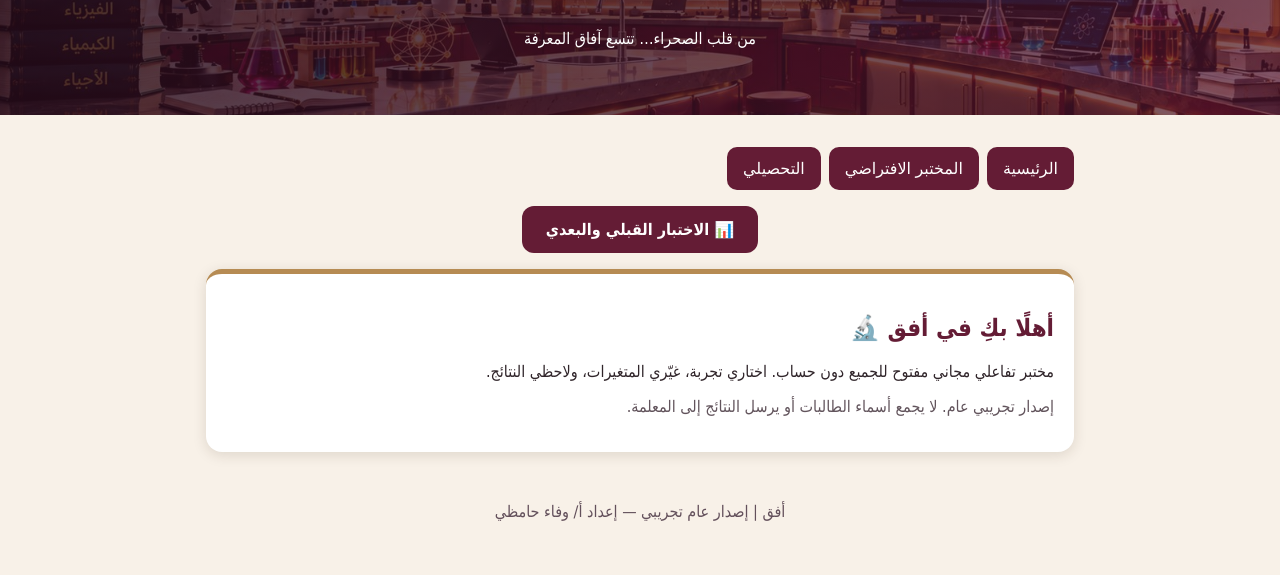
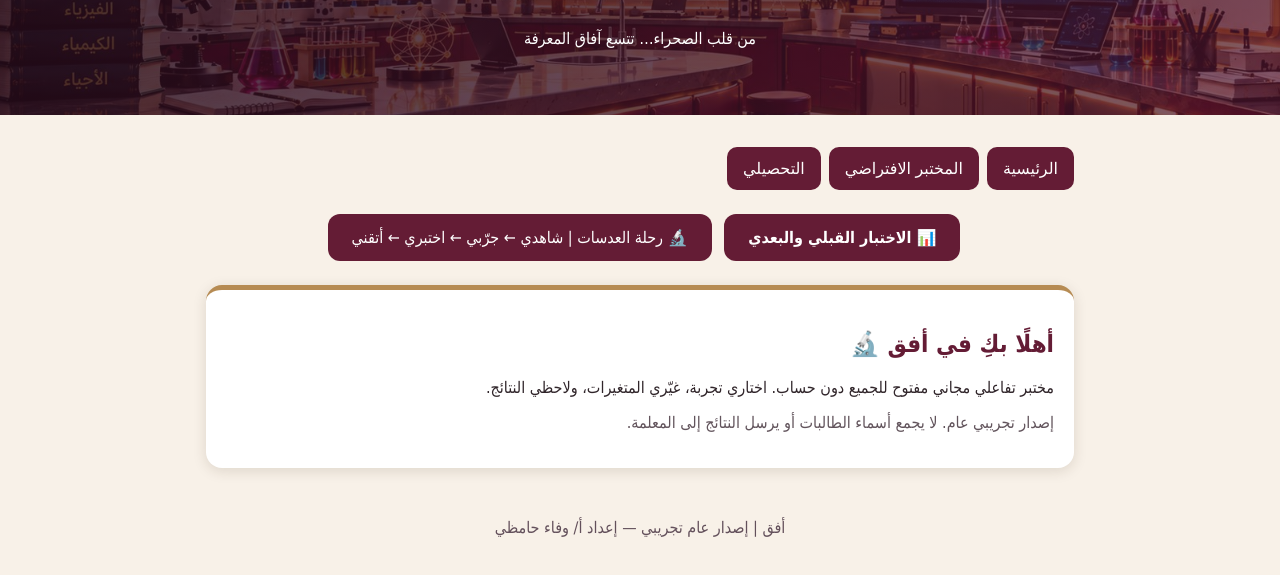
Before and after one commit to lereaamn-coder/-afaq-learning, a plain HTML site: page index.html in a window 1280 px wide. Shown: the part 145-720 px from the top of the page. Drawn offline with Linux system fonts and the light colour scheme.

Commit message:
Update index.html

```diff
--- a/index.html
+++ b/index.html
@@ -5,6 +5,9 @@
 <div style="text-align:center;margin:16px">
 <a href="impact-student.html" style="display:inline-block;background:#641c35;color:white;padding:14px 24px;border-radius:12px;text-decoration:none;font-weight:bold">
 📊 الاختبار القبلي والبعدي
+</a>
+<a href="lenses-learning-fixed.html" style="display:inline-block;background:#641c35;color:white;padding:14px 24px;border-radius:12px;text-decoration:none;margin:8px;">
+🔬 رحلة العدسات | شاهدي ← جرّبي ← اختبري ← أتقني
 </a>
 </div>
  <section id="home" class="active"><div class="card" style="border-top:5px solid #b68b53"><h2>أهلًا بكِ في أفق 🔬</h2><p>مختبر تفاعلي مجاني مفتوح للجميع دون حساب. اختاري تجربة، غيّري المتغيرات، ولاحظي النتائج.</p><p class="muted">إصدار تجريبي عام. لا يجمع أسماء الطالبات أو يرسل النتائج إلى المعلمة.</p></div></section>
```
